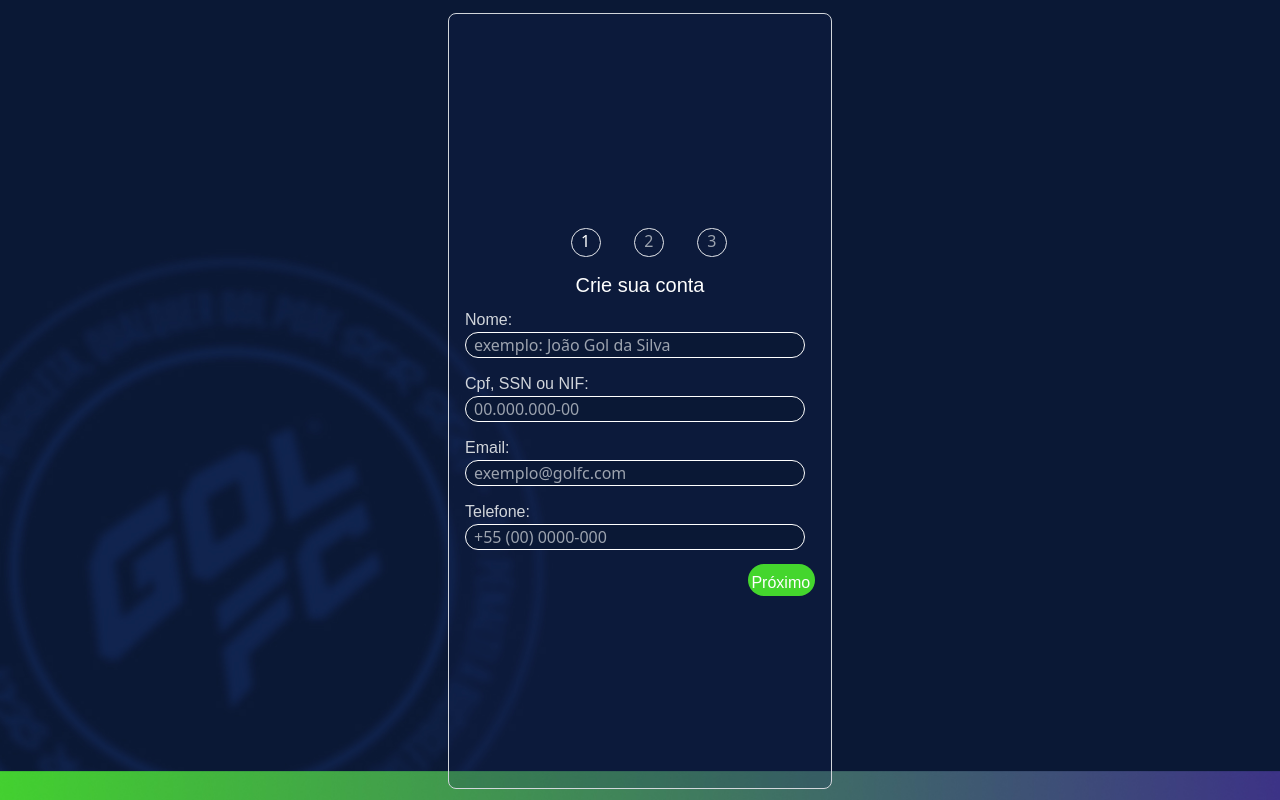
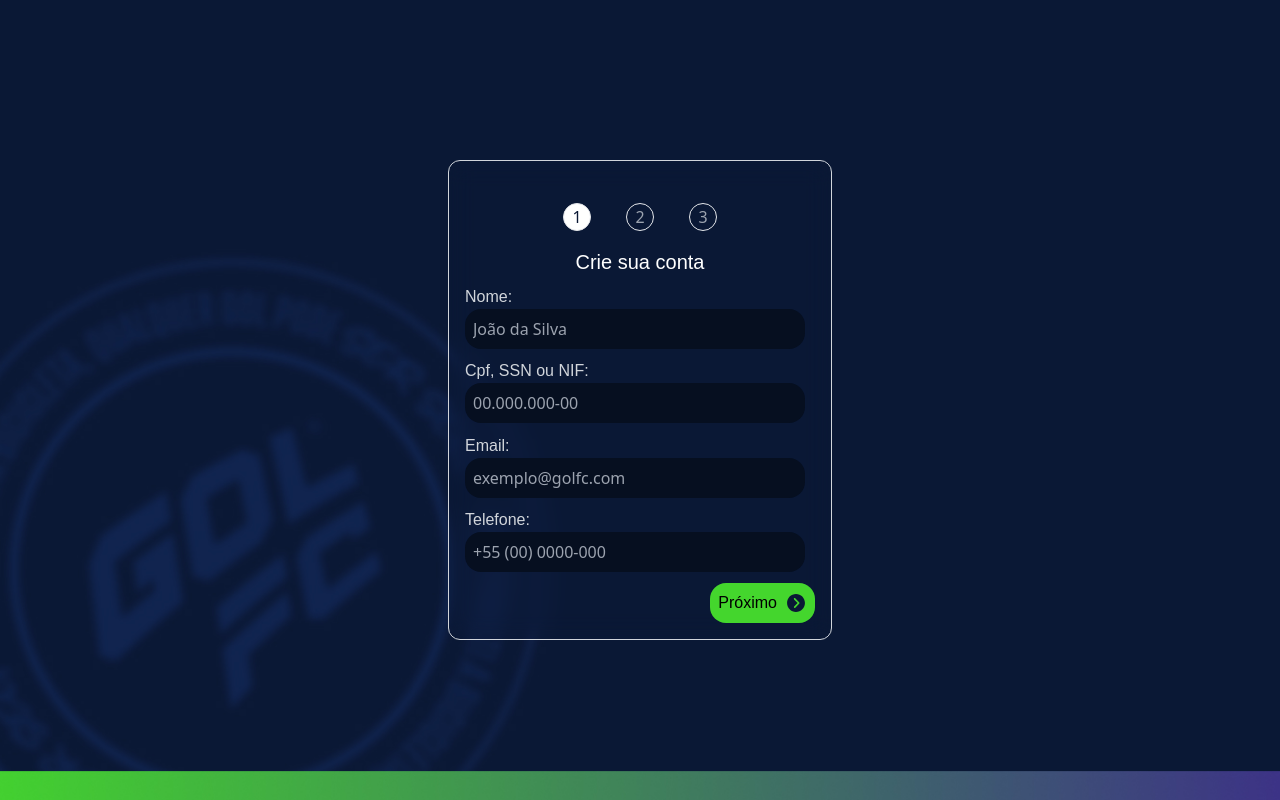
Before and after one commit to projetosTherion/Projeto-GOLFC, a React (Create React App) app: page /Registro in a window 1280 px wide. Built offline with nearby package versions, Linux system fonts and the light colour scheme.

Commit message:
att na tela de registro add algumas coisas

```diff
--- a/package.json
+++ b/package.json
@@ -11,6 +11,7 @@
     "@testing-library/user-event": "^13.5.0",
     "font-awesome-icons": "^1.6.0",
     "react": "^18.3.1",
+    "react-animated": "^0.1.0",
     "react-dom": "^18.3.1",
     "react-icons": "^5.2.1",
     "react-multi-carousel": "^2.8.5",
--- a/src/ComponentesHomeIstitucional/comoFunciona.jsx
+++ b/src/ComponentesHomeIstitucional/comoFunciona.jsx
@@ -25,21 +25,19 @@ const ComoFunciona = () => {
 
 
   return (
-    <div className=' flex flex-col  bg-Estadio text-white bg-cover '>
-      <div className='flex justify-center'>
-        <img src={LogoBranca} alt="Logo GOL" className='md:mr-[3%] h-[10%] w-[10%] mt-[5%]' />
+    <div className=' flex flex-col  justify-center bg-Estadio text-white bg-cover'>
+      <div className='flex justify-center pt-[12%]'>
+        <img src={LogoBranca} alt="Logo GOL" className='size-[20%] md:h-[10%] md:w-[10%] mb-2' />
       </div>
 
-      <div className='flex font-tuskerGrotesk justify-center  mt-[2%] mr-[3%]  text-responsive'>
+      <div className='flex font-tuskerGrotesk justify-center text-responsive'>
         COMO FUNCIONA?
       </div>
-      <div className='pb-[20%]'>
+      <div className='pb-[15%]'>
         <div className="flex flex-col   items-center justify-center">
           {Object.values(nome).map((item, index) => (
             <div key={index}  className=" border flex md:h-[15%]   w-[90%] md:w-[60%] mt-[2%]  border-white rounded-md p-4">
              <img src={item.img} alt="" className="w-[20%] md:w-[10%] md:h-[10%] h-[30%]" />
-
-
               <div className="flex flex-col  ml-[3%]">
                 <span className=" font-tuskerGrotesk uppercase text-responsive">
                   {item.title}
--- a/src/paginas/RegistroUnificado.jsx
+++ b/src/paginas/RegistroUnificado.jsx
@@ -1,5 +1,6 @@
 import React, { useState, useEffect } from 'react'
 import { Link } from "react-router-dom";
+import { IoIosArrowDroprightCircle } from "react-icons/io";
 
 const RegistroUnificado = () => {
     useEffect(() => {
@@ -9,7 +10,7 @@ const RegistroUnificado = () => {
         0: {
             title: "Nome:",
             value: "",
-            content: "exemplo: João Gol da Silva",
+            content: "João da Silva",
         },
         1: {
             title: "Cpf, SSN ou NIF:",
@@ -115,23 +116,23 @@ const RegistroUnificado = () => {
         }
     };
 
-    React.useEffect(() => {
-      console.log(texts1);
-      console.log(texts2);
-      console.log(texts3)
-    }, [texts1])
-
     return (
-        <div className=' bg-Registro bg-cover h-screen flex justify-center '>
-            <div className="w-[90%] md:w-[30%] justify-center h-[80%] md:h-[97%] mt-[10%] md:mt-[1%] bg-blue-950 bg-opacity-20 rounded-lg border border-gray-300 p-4 flex flex-col ">
-                <div className='flex justify-center mt-[5%] ml-[5%]'>
-                    <div className={`rounded-full flex justify-center ${valorTexto === 0 ? 'text-white' : 'text-gray-400'} hover:bg-white hover:text-black border mt-2 w-[10%] md:w-[9%] mr-[10%] h-[86%]`}>
+        <div className=' bg-Registro bg-cover min-h-screen flex justify-center items-center'>
+            <div className="w-[90%] md:w-[30%] justify-around h-[80%] md:min-h-[20%] md:my-[1%] filter backdrop-blur-md bg-opacity-20 rounded-xl border border-gray-300 p-4 flex flex-col ">
+                <div className='flex justify-center mt-[5%]'>
+                    <div
+                    onClick={() => valorTexto === 0 ? null : setValorTexto(0)}
+                    className={`rounded-[100%] flex justify-center ${valorTexto === 0 ? 'bg-white text-Azul-Gol' : 'text-gray-400 hover:text-white hover:font-bold cursor-pointer'} border w-7 h-7 items-center mr-[10%] mt-2 ease-in-out transition-colors duration-300`}>
                         1
                     </div>
-                    <div className={`rounded-full flex justify-center ${valorTexto === 1 ? 'text-white' : 'text-gray-400'} border mt-2 mr-[10%]  md:w-[9%] w-[10%] h-[86%]`}>
+                    <div
+                    onClick={() => valorTexto === 1 ? null : setValorTexto(1)}
+                    className={`rounded-[100%] flex justify-center ${valorTexto === 1 ? 'bg-white text-Azul-Gol' : 'text-gray-400 hover:text-white hover:font-bold cursor-pointer'} border w-7 h-7 items-center mr-[10%] mt-2 ease-in-out transition-colors duration-300`}>
                         2
                     </div>
-                    <div className={`rounded-full flex justify-center ${valorTexto === 2 ? 'text-white' : 'text-gray-400'} border mt-2 w-[10%]  md:w-[9%] h-[86%]`}>
+                    <div
+                    onClick={() => valorTexto === 2 ? null : setValorTexto(2)}
+                    className={`rounded-[100%] flex justify-center ${valorTexto === 2 ? 'bg-white text-Azul-Gol' : 'text-gray-400 hover:text-white hover:font-bold cursor-pointer'} border w-7 h-7 items-center mt-2 ease-in-out transition-colors duration-300`}>
                         3
                     </div>
                 </div>
@@ -144,7 +145,7 @@ const RegistroUnificado = () => {
                             placeholder={item.content}
                             value={item.value}
                             onChange={(event) => handleInputChange(event, index)}
-                            className="w-[97%] text-white mb-[4%] bg-Azul-Gol border border-white rounded-2xl px-2"
+                            className="w-[97%] text-white mb-[3%] bg-[#060f20] rounded-2xl px-2 py-2"
                         />
                     </div>
                 ))}
@@ -153,9 +154,12 @@ const RegistroUnificado = () => {
                         <Link to={valorTexto === 2 ? "/HomeLogada" : "#"}>
                             <button
                                 onClick={() => setValorTexto(valorTexto < 2 ? valorTexto + 1 : valorTexto)}
-                                className="justify-center p-1 text-align: center h-[90%] mr-[3%] flex bg-Verde-Gol text-white font-Carbona rounded-2xl hover:bg-verde-gol-escuro focus:ring-2"
+                                className="justify-center hover:animate-pulse items-center p-2 mr-[3%] flex bg-Verde-Gol font-Carbona text-black rounded-2xl hover:bg-verde-gol-escuro focus:ring-2"
                             >
-                                <span className='mt-[6%]'>Próximo </span><span className='mt-[0%] text-white ml-[3%]'></span>
+                                Próximo
+                                <IoIosArrowDroprightCircle
+                                size={22}
+                                className='ml-2 fill-[#0a1835]'/>
                             </button>
                         </Link>
                     </div>
```
Also changed, not shown: 1 other file (tests, documents, lock files or other folders).
